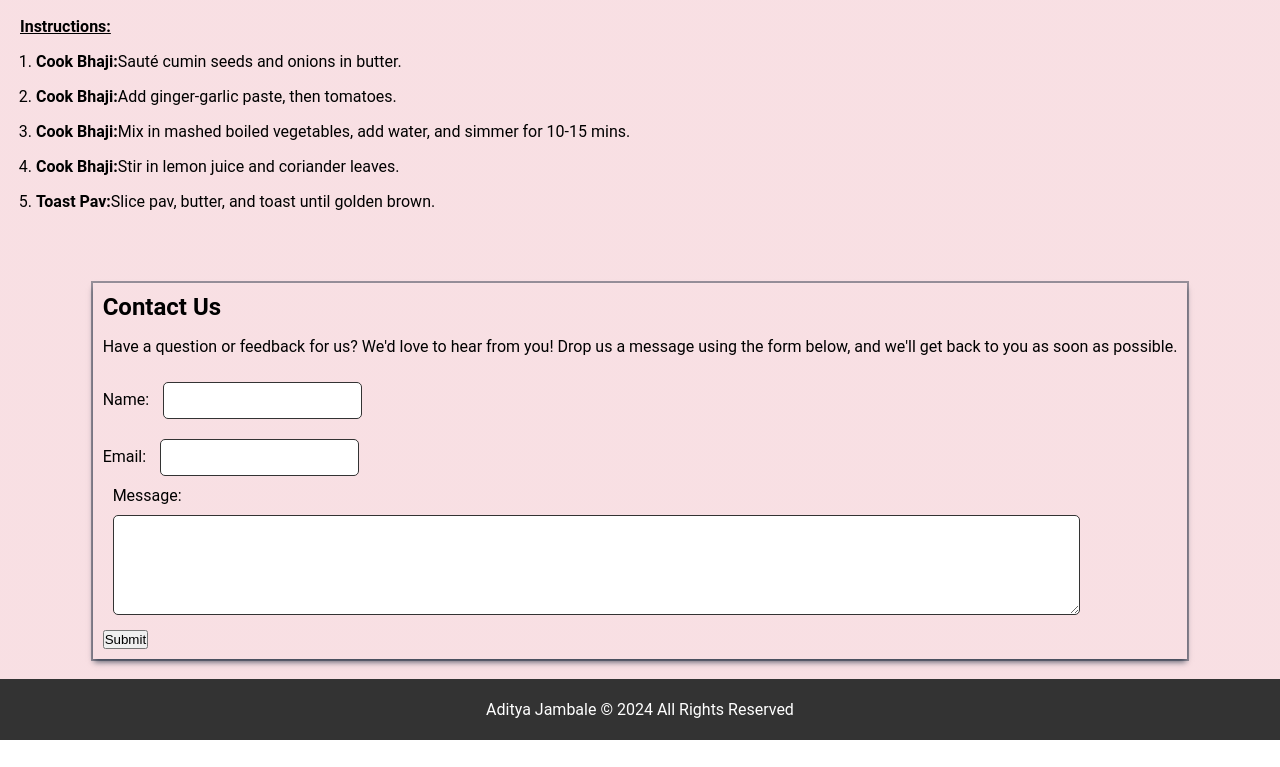
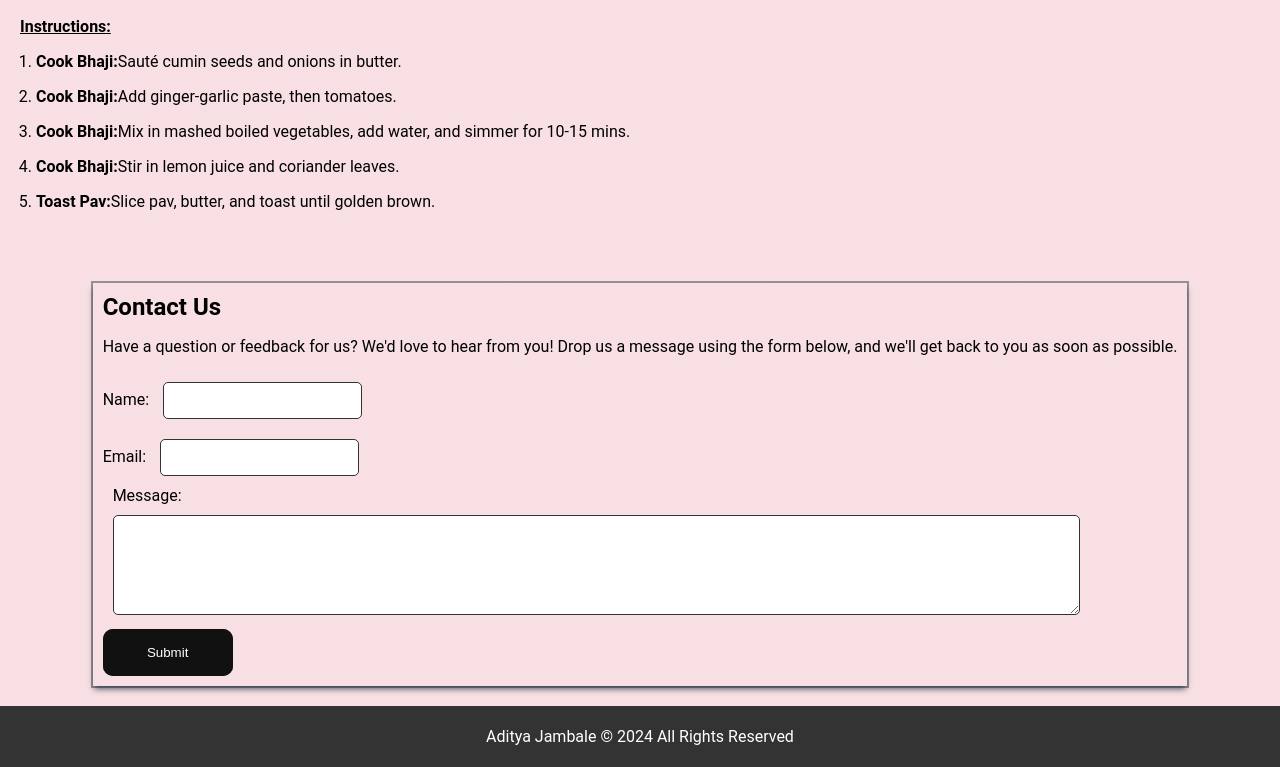
Before and after one commit to Aditya-Jambale/CurryTales, a plain HTML site: page index.html in a window 1280 px wide. Shown: the part 1974-2741 px from the top of the page. Before the commit the page ends 2714 px from the top, so only its background shows below. Drawn offline with Linux system fonts and the light colour scheme; a web font is replaced by a local one.

Commit message:
Update style.css

```diff
--- a/style.css
+++ b/style.css
@@ -204,3 +204,68 @@ p{
     padding: 10px;
     margin-top: 10px;
 }
+
+.glow-on-hover {
+    width: 130px;
+    height: 47px;
+    border: none;
+    outline: none;
+    color:
+#fff;
+    background:
+#111;
+    cursor: pointer;
+    position: relative;
+    z-index: 0;
+    border-radius: 10px;
+}
+
+.glow-on-hover:before {
+    content: '';
+    background: linear-gradient(45deg, #ff0000, #ff7300, #fffb00, #48ff00, #00ffd5, #002bff, #7a00ff, #ff00c8, #ff0000);
+    position: absolute;
+    top: -2px;
+    left:-2px;
+    background-size: 400%;
+    z-index: -1;
+    filter: blur(5px);
+    width: calc(100% + 4px);
+    height: calc(100% + 4px);
+    animation: glowing 20s linear infinite;
+    opacity: 0;
+    transition: opacity .3s ease-in-out;
+    border-radius: 10px;
+}
+
+.glow-on-hover:active {
+    color:
+#000
+}
+
+.glow-on-hover:active:after {
+    background:
+transparent;
+}
+
+.glow-on-hover:hover:before {
+    opacity: 1;
+}
+
+.glow-on-hover:after {
+    z-index: -1;
+    content: '';
+    position: absolute;
+    width: 100%;
+    height: 100%;
+    background:
+#111;
+    left: 0;
+    top: 0;
+    border-radius: 10px;
+}
+
+@keyframes glowing {
+    0% { background-position: 0 0; }
+    50% { background-position: 400% 0; }
+    100% { background-position: 0 0; }
+}
```
